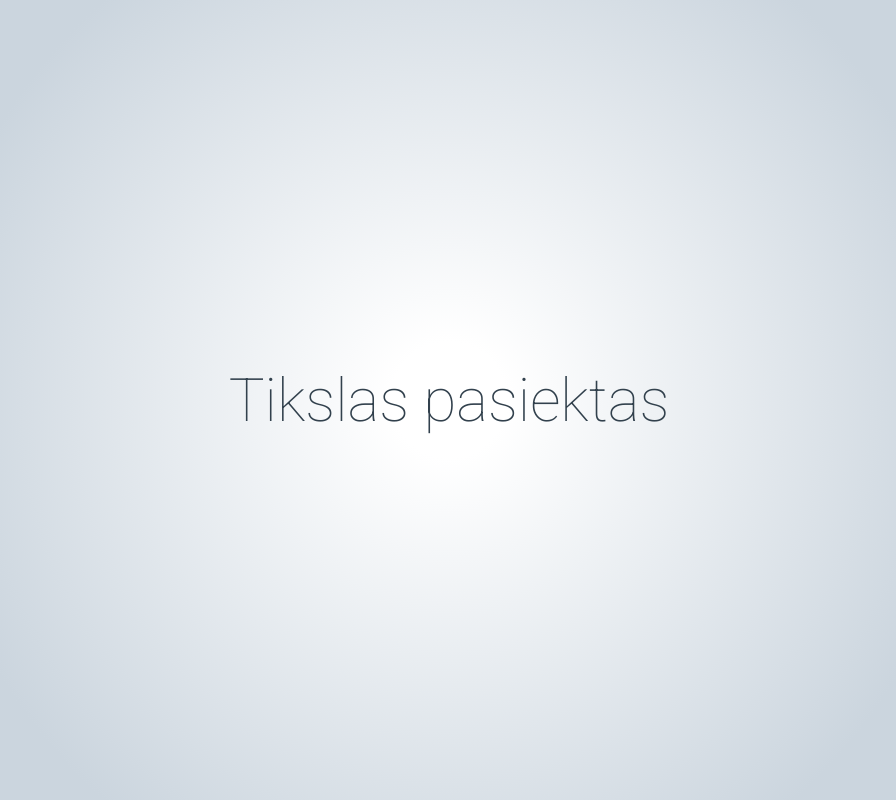
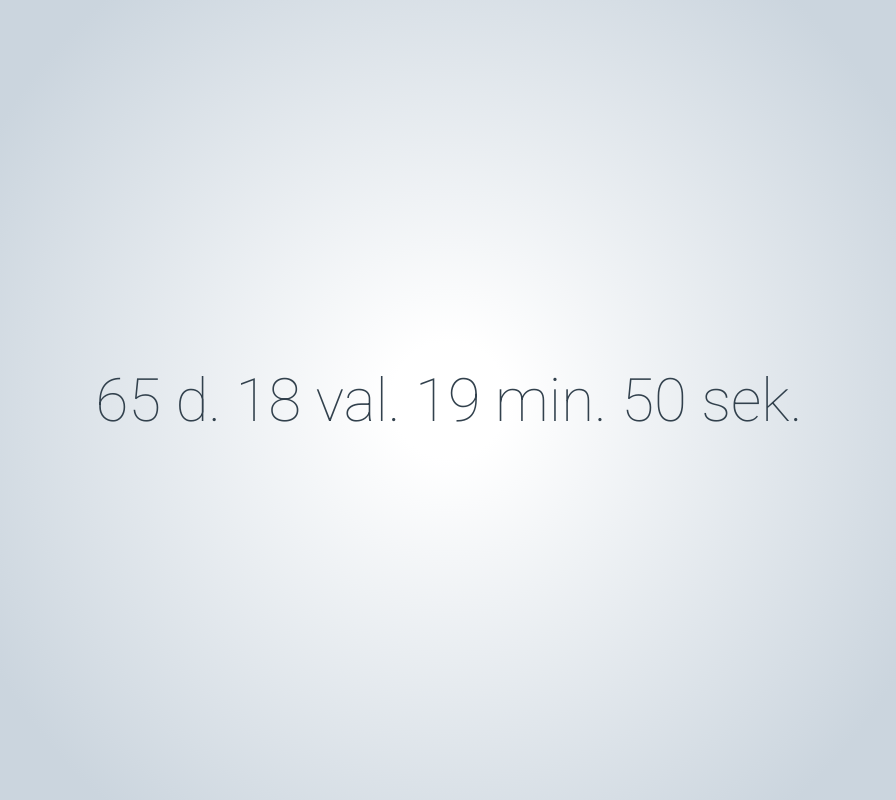
Before and after one commit to tr-robertas/66d, a plain HTML site: page index.html in a window 1280 px wide. Shown: the whole page, without its empty margins (191-1087 px from the left). Drawn offline with Linux system fonts and the light colour scheme.

Commit message:
New date

```diff
--- a/index.html
+++ b/index.html
@@ -27,7 +27,7 @@
 
     <script>
       // Set the date we're counting down to
-      var countDownDate = new Date("April 25, 2021 00:00:00").getTime();
+      var countDownDate = new Date("June 30, 2021 00:00:00").getTime();
 
       // Update the count down every 1 second
       var x = setInterval(function () {
```
